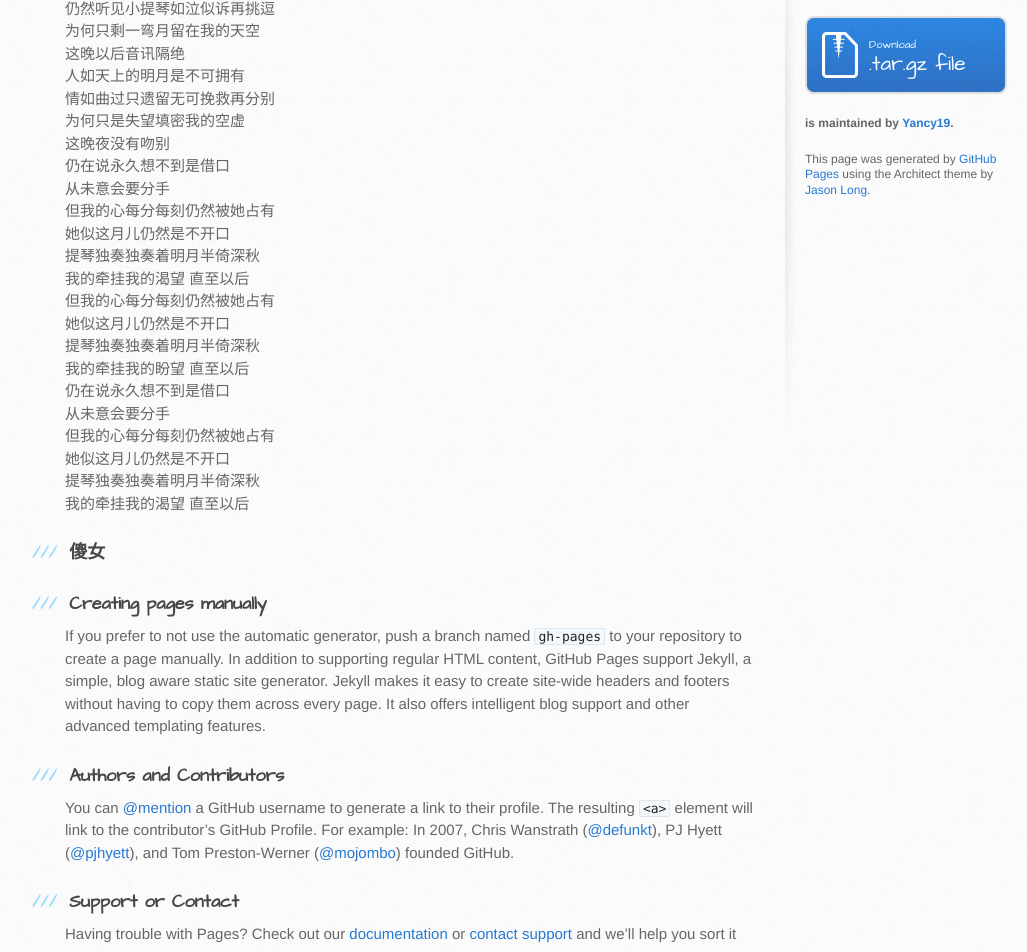
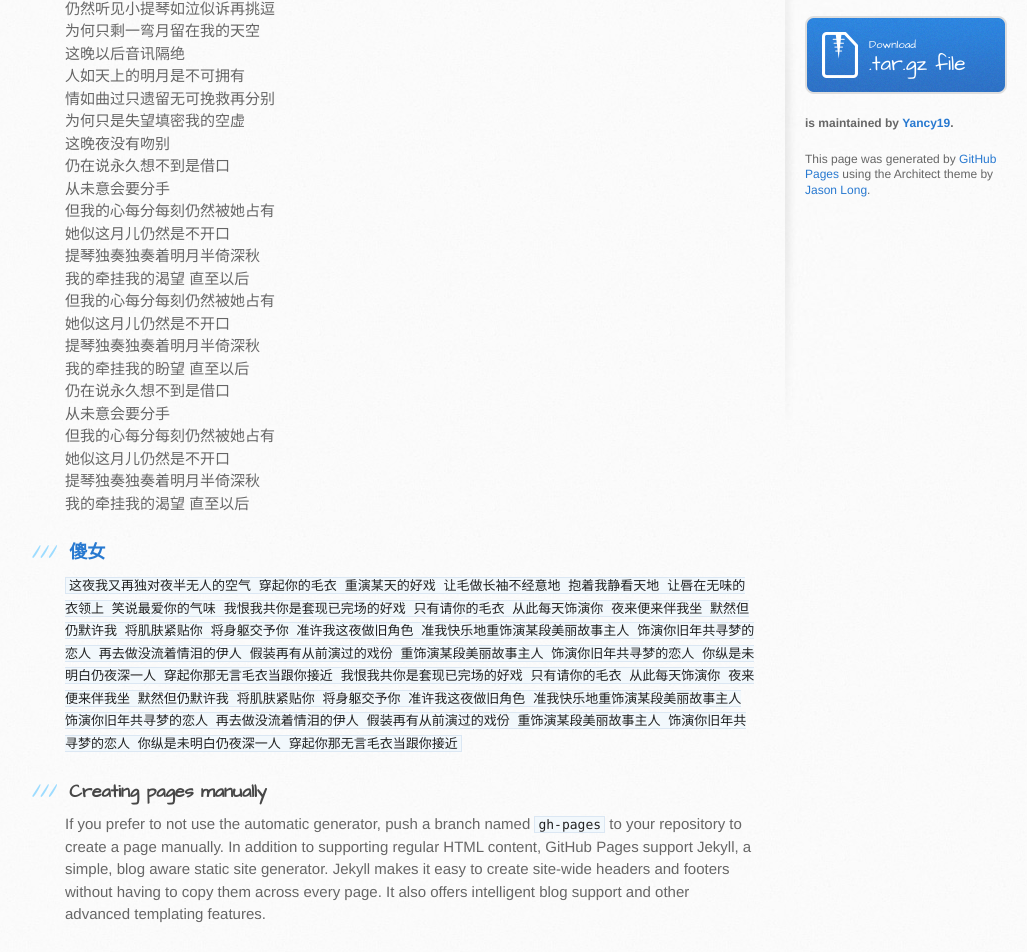
Before and after one commit to Yancy19/Blog, a plain HTML site: page index.html in a window 1280 px wide. Shown: the part 316-1268 px from the top of the page, without its empty margins (105-1132 px from the left). Drawn offline with Linux system fonts and the light colour scheme.

Commit message:
Update index.html

```diff
--- a/index.html
+++ b/index.html
@@ -81,10 +81,83 @@
           </p>
 
           <h3>
-            <a id="designer-templates" class="anchor" href="#designer-templates" ><span aria-hidden="true" class="octicon octicon-link"></span></a>
-            傻女
+            <a id="designer-templates" class="anchor" href="http://music.163.com/#/m/song?id=212376" ><span aria-hidden="true" class="octicon octicon-link"></span>傻女</a>
           </h3>
-          <p></p>
+          <p>
+            <code>
+              这夜我又再独对夜半无人的空气
+
+              穿起你的毛衣 重演某天的好戏
+
+              让毛做长袖不经意地 抱着我静看天地
+
+              让唇在无味的衣领上 笑说最爱你的气味
+
+
+
+              我恨我共你是套现已完场的好戏
+
+              只有请你的毛衣 从此每天饰演你
+
+              夜来便来伴我坐 默然但仍默许我
+
+              将肌肤紧贴你 将身躯交予你
+
+              准许我这夜做旧角色
+
+
+
+              准我快乐地重饰演某段美丽故事主人
+
+              饰演你旧年共寻梦的恋人
+
+              再去做没流着情泪的伊人
+
+              假装再有从前演过的戏份
+
+
+
+              重饰演某段美丽故事主人
+
+              饰演你旧年共寻梦的恋人
+
+              你纵是未明白仍夜深一人
+
+              穿起你那无言毛衣当跟你接近
+
+
+
+              我恨我共你是套现已完场的好戏
+
+              只有请你的毛衣 从此每天饰演你
+
+              夜来便来伴我坐 默然但仍默许我
+
+              将肌肤紧贴你 将身躯交予你
+
+              准许我这夜做旧角色
+
+
+
+              准我快乐地重饰演某段美丽故事主人
+
+              饰演你旧年共寻梦的恋人
+
+              再去做没流着情泪的伊人
+
+              假装再有从前演过的戏份
+
+
+
+              重饰演某段美丽故事主人
+
+              饰演你旧年共寻梦的恋人
+
+              你纵是未明白仍夜深一人
+
+              穿起你那无言毛衣当跟你接近
+            </code>
+          </p>
 
 <h3>
 <a id="creating-pages-manually" class="anchor" href="#creating-pages-manually" aria-hidden="true"><span aria-hidden="true" class="octicon octicon-link"></span></a>Creating pages manually</h3>
```
